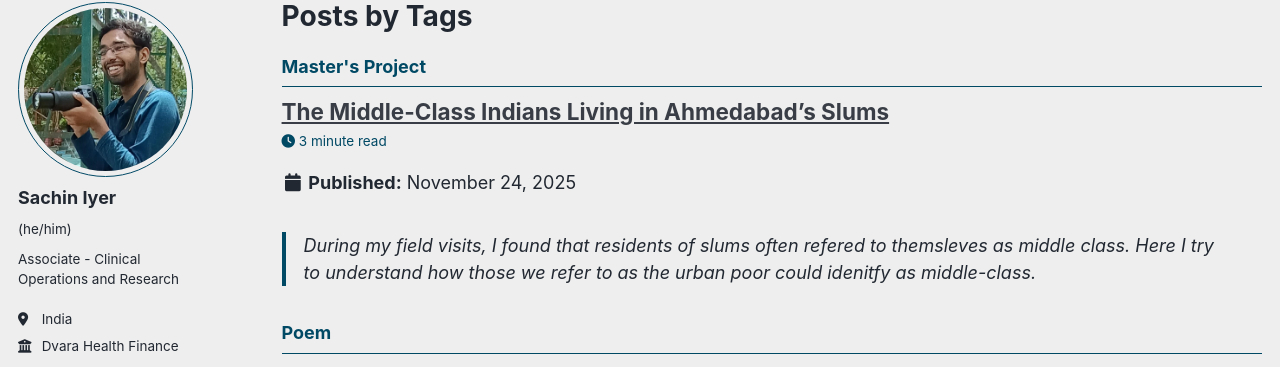
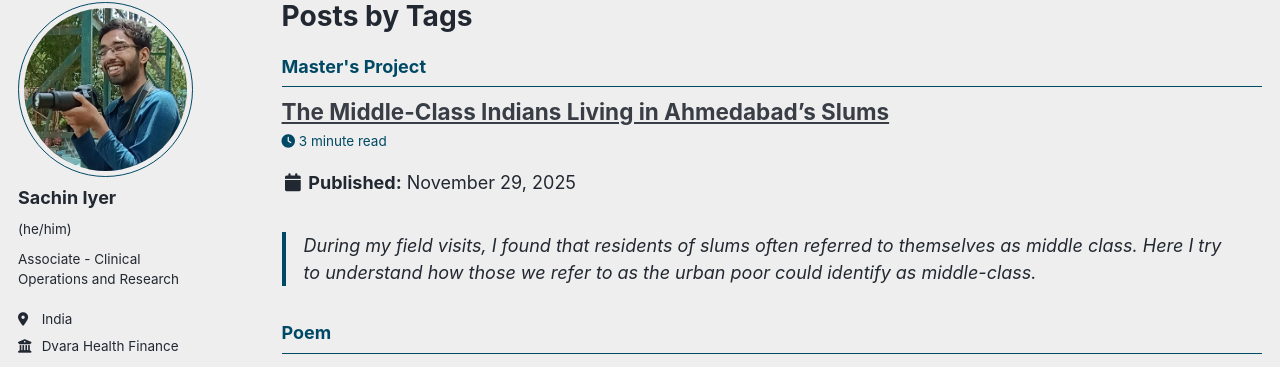
Before and after one commit to sach-iyer/sach-iyer.github.io, a Jekyll site: the page built from _pages/tag-archive.html, in a window 1280 px wide and 1255 px high. Shown: the part 97-464 px from the top of the window. Built offline with Jekyll 4.4.1, drawn with Linux system fonts in a browser that asks for light colours; a script that is not in the unit is left out.

Commit message:
text body changes

```diff
--- a/_posts/2025-11-16-ahmedabad-middle-class.md
+++ b/_posts/2025-11-29-ahmedabad-middle-class.md
@@ -1,14 +1,14 @@
 ---
 title: "The Middle-Class Indians Living in Ahmedabad's Slums"
-date: 2025-11-24
+date: 2025-11-29
 permalink: /posts/middle-class-ahmedabad/
 tags:
   - Master's Project
 
-excerpt: "> During my field visits, I found that residents of slums often refered to themsleves as *middle class*. Here I try to understand how those we refer to as the urban poor could idenitfy as middle-class."
+excerpt: "> During my field visits, I found that residents of slums often referred to themselves as *middle class*. Here I try to understand how those we refer to as the urban poor could identify as middle-class."
 ---
 
-> This is the first post in a series documenting my observations from my fieldwork in Ahmedabad. As part of my master's project on the impact of a community health worker program, I spent many months walking among and talking to the residents of five low-income neighborhoods (slums) in the city.
+> This is the first post in a series documenting my observations from my fieldwork in Ahmedabad. As part of my master's project on the impact of a community health worker program, I spent many months walking among and talking to the residents of five low-income neighbourhoods (slums) in the city.
 
 ---
 
```
Also changed, not shown: _pages/about.md (+5 -6 lines).
